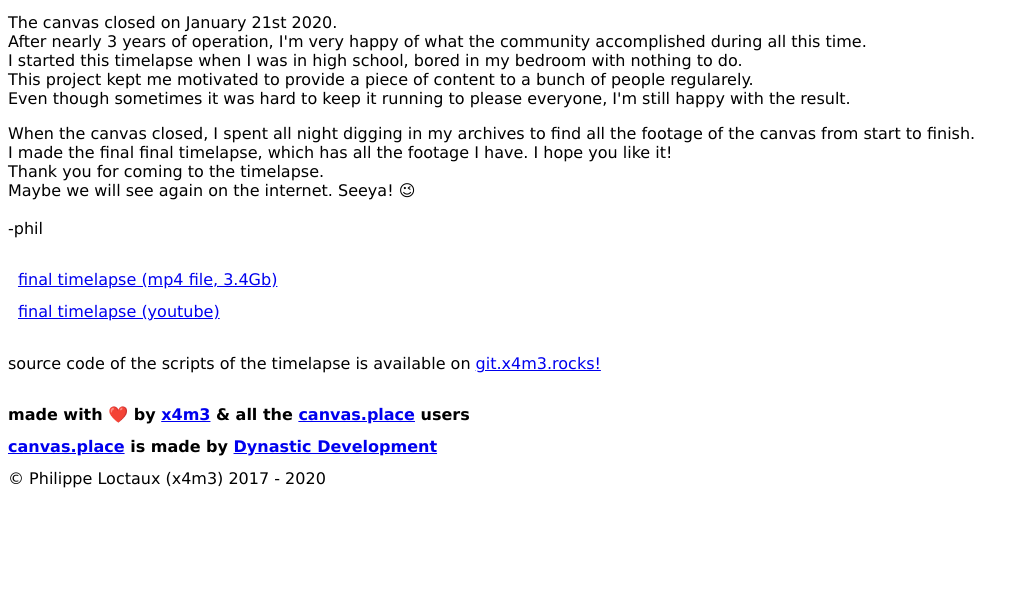
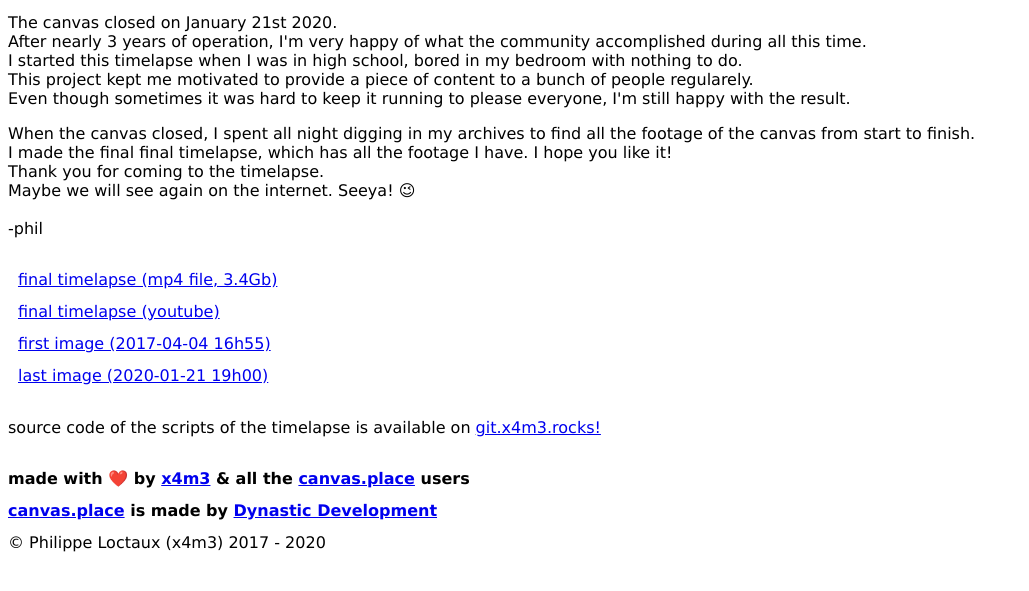
Before and after one commit to deadbaed/timelapse, a plain HTML site: page index.html in a window 1280 px wide. Shown: the part 103-694 px from the top of the page, without its empty margins (0-1029 px from the left). Drawn offline with Linux system fonts and the light colour scheme.

Commit message:
added links to images

```diff
--- a/index.html
+++ b/index.html
@@ -30,6 +30,8 @@ Maybe we will see again on the internet. Seeya! 😉<br>
 <div class="content content-block">
 	<a class="content-links" href="http://x4m3.rocks/timelapse/final-timelapse.mp4">final timelapse (mp4 file, 3.4Gb)</a><br>
 	<a class="content-links" href="https://www.youtube.com/watch?v=4V4Si5pTGjE">final timelapse (youtube)</a><br>
+	<a class="content-links" href="http://x4m3.rocks/timelapse/img-20170404-1655.png">first image (2017-04-04 16h55)</a><br>
+	<a class="content-links" href="http://x4m3.rocks/timelapse/img-20200121-1900.png">last image (2020-01-21 19h00)</a><br>
 </div>
 
 <p>source code of the scripts of the timelapse is available on <a href="https://git.x4m3.rocks/x4m3/timelapse">git.x4m3.rocks!</a></p>
```
